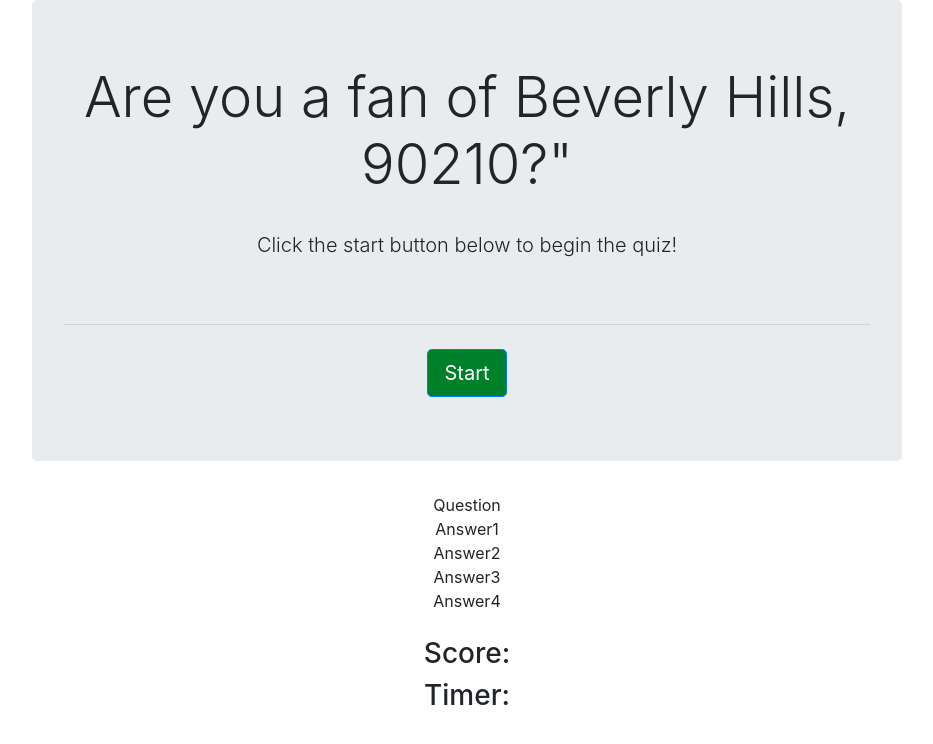
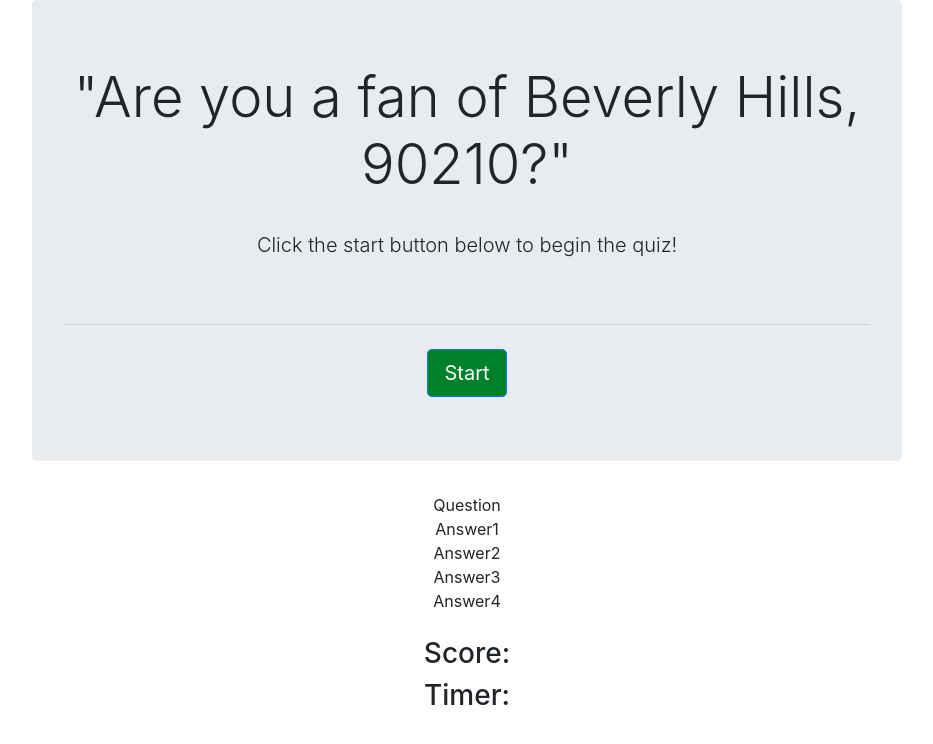
Before and after one commit to Austinkst/90210-Code-Quiz, a plain HTML site: page index.html in a window 1280 px wide. Shown: the whole page, without its empty margins (173-1106 px from the left). Drawn offline with nearby package versions, Linux system fonts and the light colour scheme.

Commit message:
Update index.html

```diff
--- a/index.html
+++ b/index.html
@@ -26,7 +26,7 @@
 <body>
     <div class="container">
         <div class="jumbotron">
-            <h1 class="display-4">Are you a fan of Beverly Hills, 90210?"</h1> <br>
+            <h1 class="display-4">"Are you a fan of Beverly Hills, 90210?"</h1> <br>
             <p class="lead">Click the start button below to begin the quiz!</p> <br>
             <hr class="my-4">
 
```
